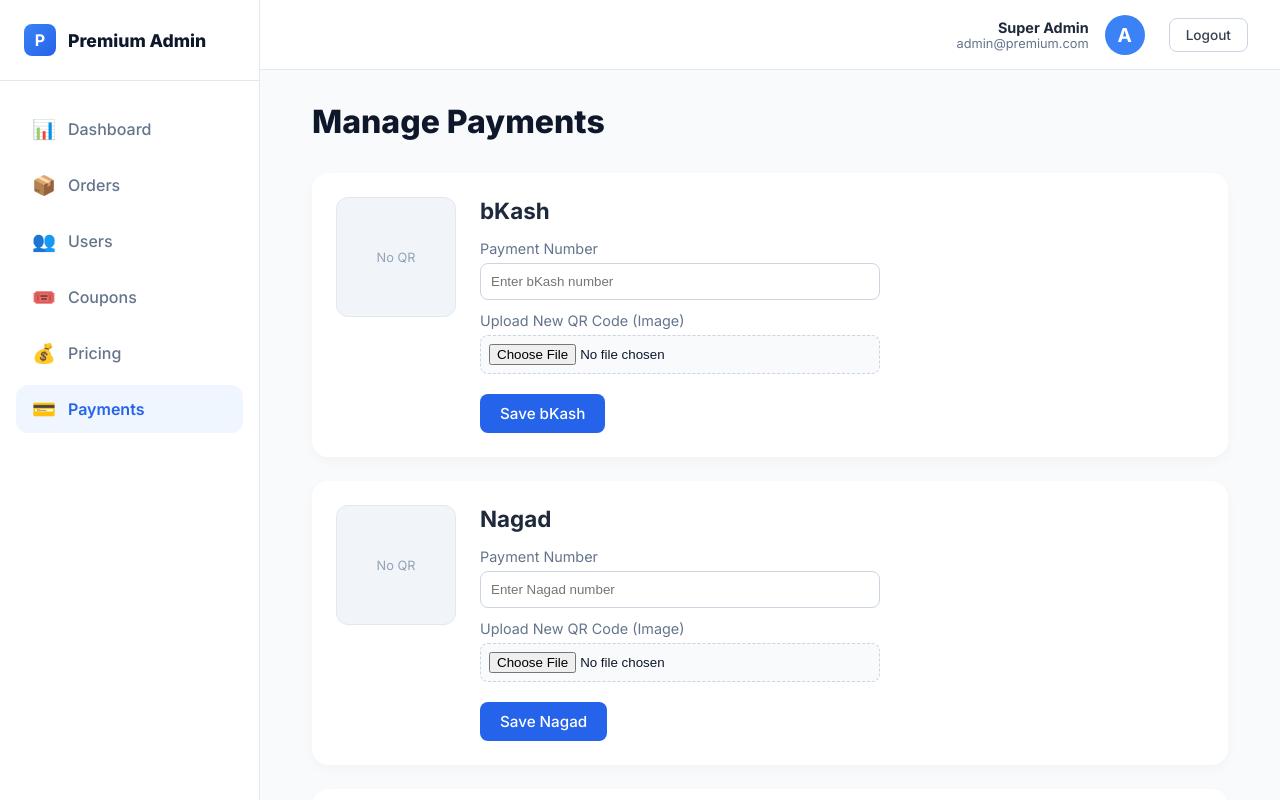
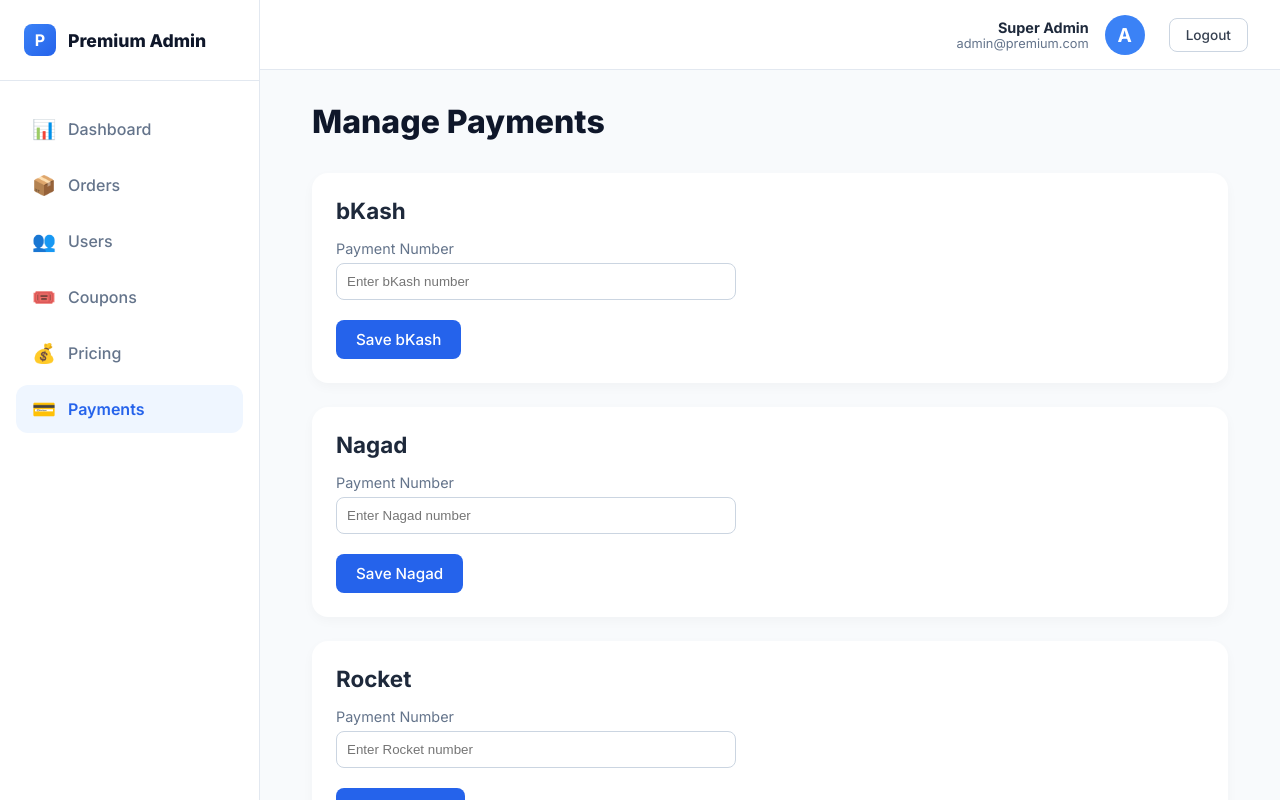
Before and after one commit to mdnoman1592008-ux/premium-store, a Next.js app in the folder frontend/: page /admin/payments in a window 1280 px wide. Shown: the top 800 px of the page. Built offline with nearby package versions, Linux system fonts and the light colour scheme; no server answers; sample sign-in values are in the browser's storage.

Commit message:
Remove QR code upload option from admin payments page

```diff
--- a/frontend/src/app/admin/payments/page.tsx
+++ b/frontend/src/app/admin/payments/page.tsx
@@ -34,14 +34,9 @@
     }
 
     const numberInput = document.getElementById(`number-${method}`) as HTMLInputElement;
-    const fileInput = document.getElementById(`qr-${method}`) as HTMLInputElement;
 
     const formData = new FormData();
     formData.append('number', numberInput.value);
-
-    if (fileInput.files && fileInput.files[0]) {
-      formData.append('qrCode', fileInput.files[0]);
-    }
 
     try {
       const res = await fetch(`${process.env.NEXT_PUBLIC_API_URL || 'http://localhost:5000'}/api/payment-settings/${method}`, {
@@ -81,14 +76,6 @@
               return (
                 <div key={method} style={{ background: 'white', padding: '24px', borderRadius: '16px', boxShadow: '0 4px 12px rgba(0,0,0,0.03)', display: 'flex', gap: '24px', alignItems: 'flex-start', flexWrap: 'wrap' }}>
 
-                  {/* Current QR Code Preview */}
-                  <div style={{ width: '120px', height: '120px', background: '#f1f5f9', borderRadius: '12px', display: 'flex', alignItems: 'center', justifyContent: 'center', overflow: 'hidden', border: '1px solid #e2e8f0' }}>
-                    {setting.qrCodeUrl ? (
-                      <img src={setting.qrCodeUrl.startsWith('data:') ? setting.qrCodeUrl : `${process.env.NEXT_PUBLIC_API_URL || 'http://localhost:5000'}${setting.qrCodeUrl}`} alt={`${method} QR`} style={{ width: '100%', height: '100%', objectFit: 'contain' }} />
-                    ) : (
-                      <span style={{ fontSize: '0.8rem', color: '#94a3b8' }}>No QR</span>
-                    )}
-                  </div>
 
                   <div style={{ flex: 1, minWidth: '250px' }}>
                     <h2 style={{ fontSize: '1.4rem', fontWeight: 700, marginBottom: '16px', color: '#1e293b' }}>{method}</h2>
@@ -105,15 +92,6 @@
                         />
                       </div>
 
-                      <div>
-                        <label style={{ display: 'block', fontSize: '0.9rem', marginBottom: '6px', color: '#64748b' }}>Upload New QR Code (Image)</label>
-                        <input
-                          type="file"
-                          id={`qr-${method.toLowerCase()}`}
-                          accept="image/*"
-                          style={{ width: '100%', padding: '8px', borderRadius: '8px', border: '1px dashed #cbd5e1', background: '#f8fafc' }}
-                        />
-                      </div>
 
                       <button
                         onClick={() => updateSetting(method.toLowerCase())}
```
